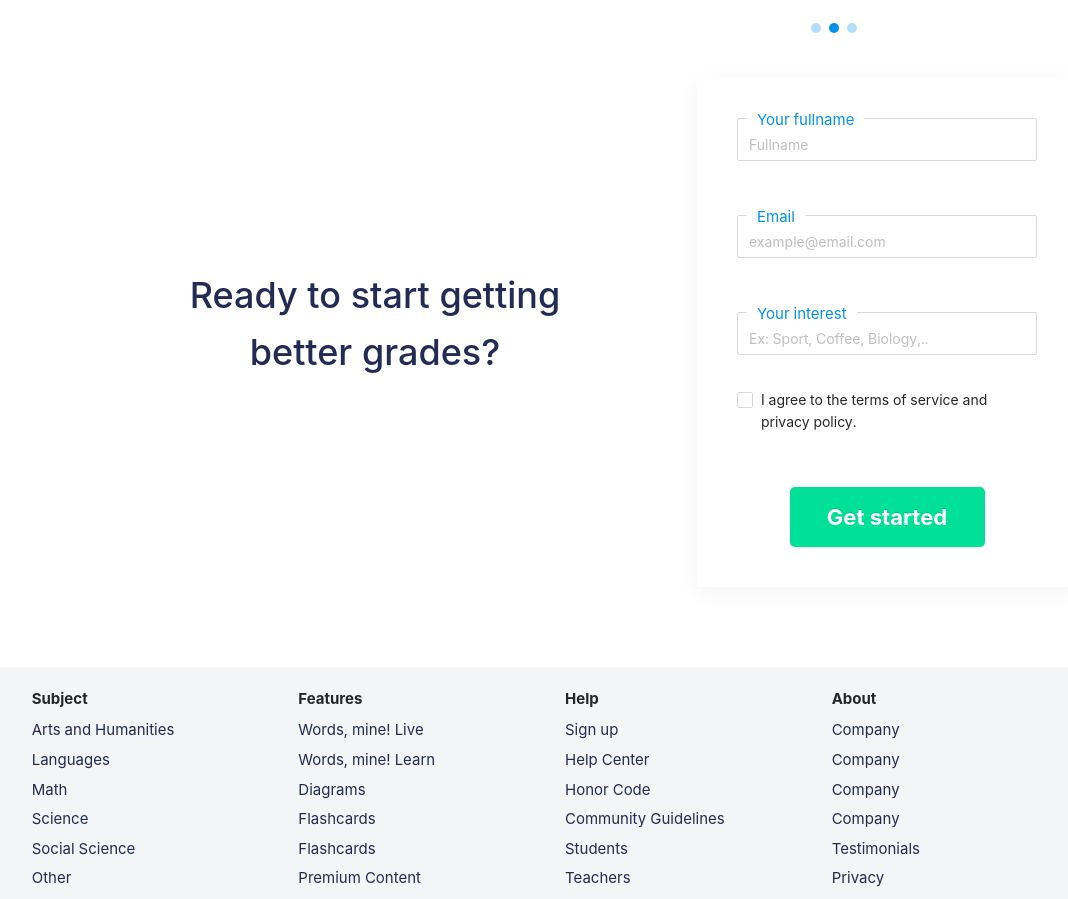
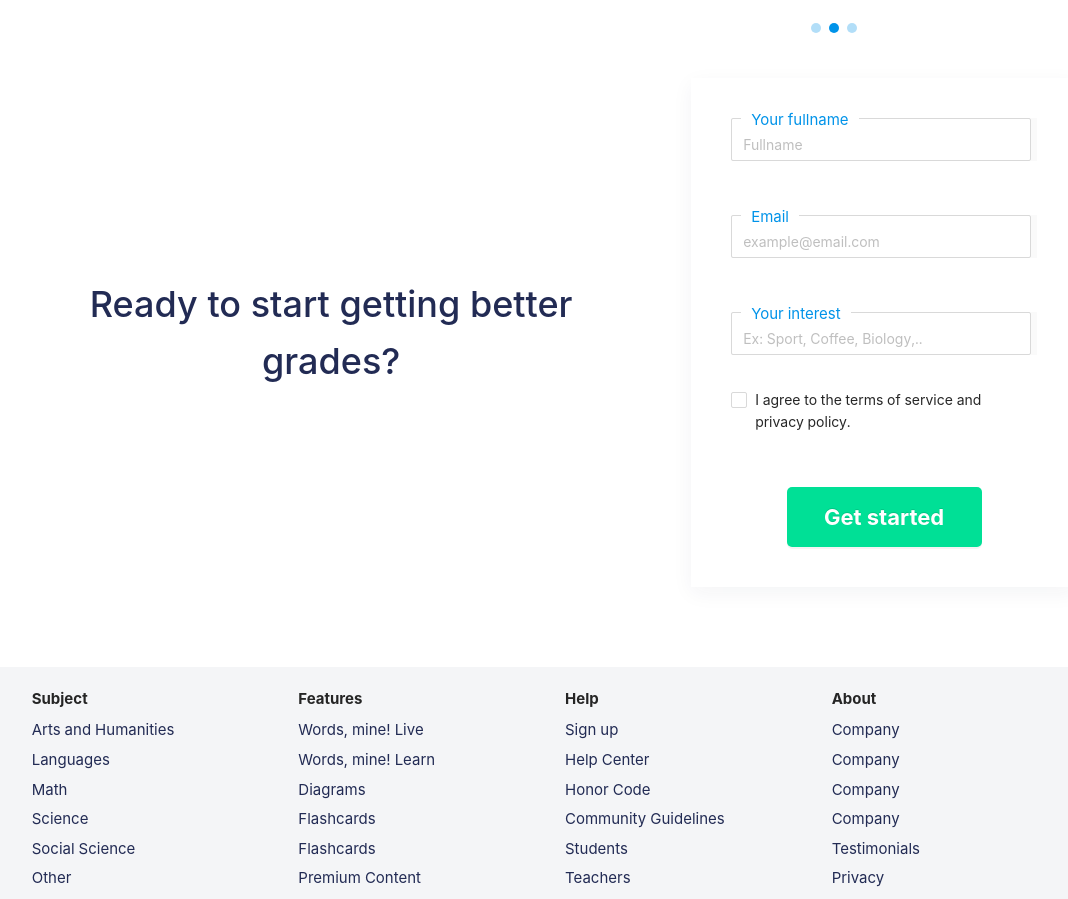
Before and after one commit to KieIO/wordsmine-landing-page, a React (Create React App) app: page / in a window 1280 px wide. Shown: the part 3481-4380 px from the top of the page, without its empty margins (75-1143 px from the left). Built offline with nearby package versions, Linux system fonts and the light colour scheme.

Commit message:
Edit some stuff

```diff
--- a/src/components/CTA/_cta.scss
+++ b/src/components/CTA/_cta.scss
@@ -5,17 +5,18 @@
     justify-content: space-around;
     align-items: center;
 
-    &__column {
-        // flex: 1,
-    }
+    // &__column {
+    //     // flex: 1,
+    // }
     &__wrap {
-        margin-left: $padding-container-md;
+        // margin-left: $padding-container-md;
         margin-right: $padding-container-md;
         text-align: center;
     }
     &__title {
         font-size: $font-size-heading1;
         color: $color-black;
+        margin-bottom: 0;;
     }
 }
 
--- a/src/components/CustomInput/_customInput.scss
+++ b/src/components/CustomInput/_customInput.scss
@@ -3,6 +3,10 @@
     display: flex;
     margin-bottom: 10px;
     margin-top: 20px;
+    background-color: #fafafa;
+    &:focus {
+        background-color: #E4E4FF;
+    }
     &__placeholder {
         position: absolute;
         top: -10px;
```
